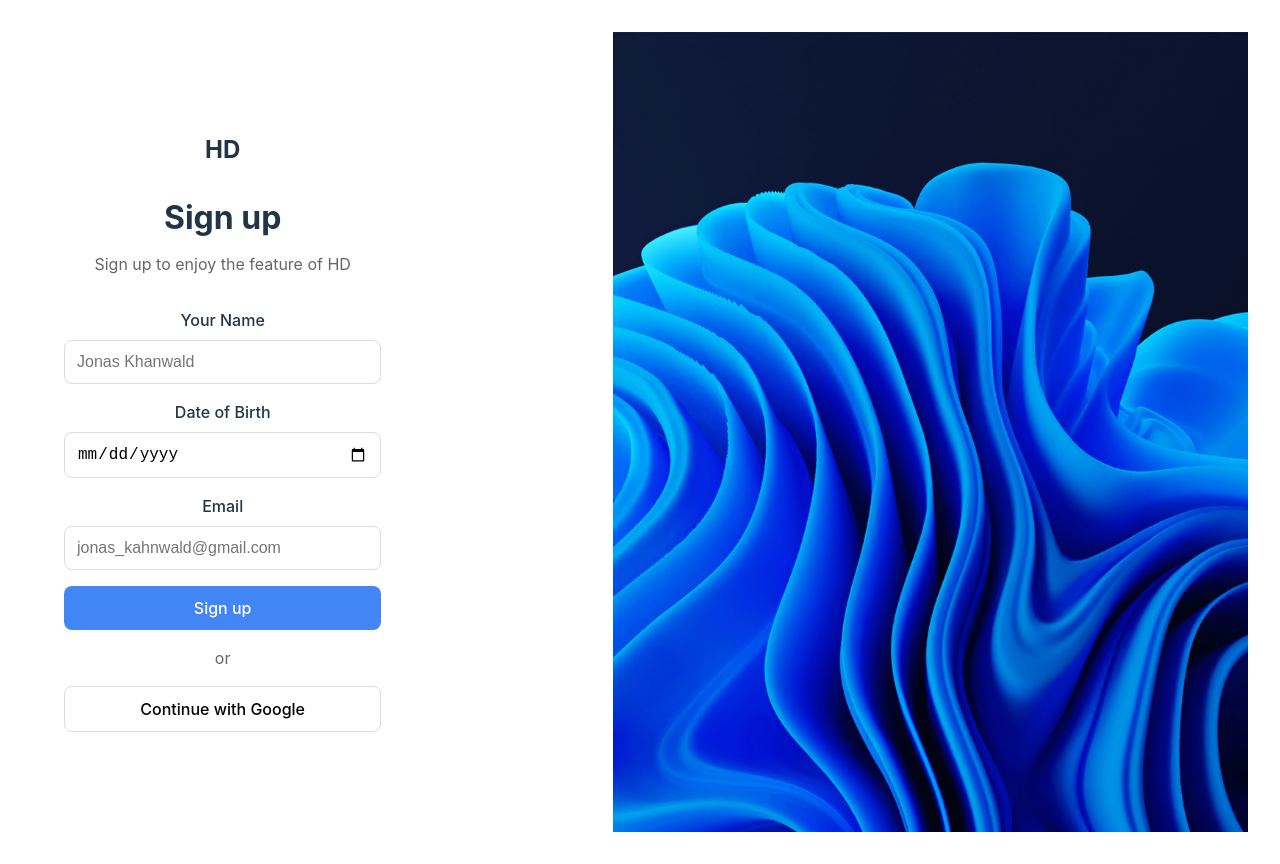
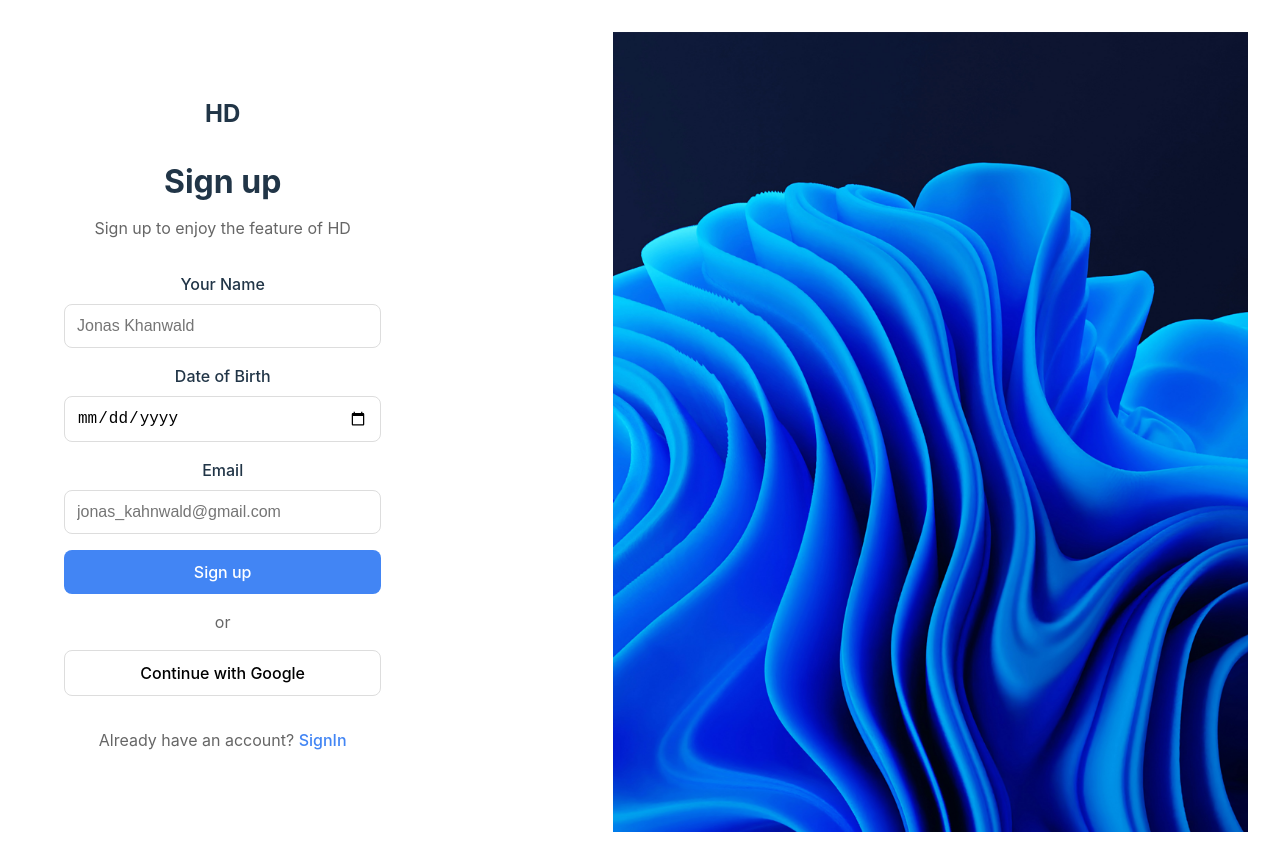
Before and after one commit to Jonny9453/project, a React (Vite) app: page /signup in a window 1280 px wide. Built offline with nearby package versions, Linux system fonts and the light colour scheme.

Commit message:
just small change

```diff
--- a/src/App.jsx
+++ b/src/App.jsx
@@ -21,7 +21,7 @@ function App() {
       }
 
       try {
-        const response = await axios.get('http://localhost:5000/protected', {
+        const response = await axios.get('https://signupbackendproject.onrender.com/protected', {
           headers: {
             'Authorization': 'Bearer ' + token // Use token directly
           }
@@ -40,7 +40,7 @@ function App() {
     };
 
     validateToken();
-  }, []); // Removed token from dependency array
+  }, []);
 
   if (loading) {
     return <div>Loading...</div>; // Render loading indicator
--- a/src/SignIn.jsx
+++ b/src/SignIn.jsx
@@ -2,12 +2,13 @@ import  { useState } from 'react';
 import styled from 'styled-components';
 import { Link } from 'react-router-dom';
 import axios from 'axios';
+import heroImage from './assets/heroimage.jpg';
 
 const SignIn = () => {
 
   const [formData, setFormData] = useState({
     email: '',
-
+    otp:''
   });
   const [step, setStep] = useState(1);
   const [error, setError] = useState('');
@@ -21,11 +22,12 @@ const SignIn = () => {
   const handleSubmit = async (e) => {
     e.preventDefault();
     try {
-      await axios.post('http://localhost:5000/login', {
+      await axios.post('https://signupbackendproject.onrender.com/login', {
 
         email: formData.email,
 
       });
+
       setLoading(true)
       setStep(2);
       setError('');
@@ -36,7 +38,7 @@ const SignIn = () => {
   const handleOTPSubmit = async (e) => {
     e.preventDefault();
     try {
-      const response = await axios.post('http://localhost:5000/login/verify', {
+      const response = await axios.post('https://signupbackendproject.onrender.com/login/verify', {
         username: formData.name,
         email: formData.email,
         dateOfBirth: formData.dateOfBirth,
@@ -114,14 +116,14 @@ const SignIn = () => {
 const Container = styled.div`
   display: flex;
   min-height: 100vh;
-
+  gap:200px;
   @media (max-width: 768px) {
     flex-direction: column;
   }
 `;
 
 const FormCard = styled.div`
-  flex: 1;
+  flex: .5;
   padding: 2rem;
   max-width: 500px;
   margin: auto;
@@ -129,9 +131,9 @@ const FormCard = styled.div`
 
 const ImageContainer = styled.div`
   flex: 1;
-  background: url('/path-to-your-blue-wave-image.jpg') no-repeat center;
+  background: url(${heroImage}) no-repeat center;
   background-size: cover;
-
+  width: 700px;
   @media (max-width: 768px) {
     display: none;
   }
--- a/src/SignUp.jsx
+++ b/src/SignUp.jsx
@@ -1,10 +1,27 @@
 import  { useState } from 'react';
 import axios from 'axios';
+import { Link } from 'react-router-dom';
 import styled from 'styled-components';
 import heroImage from './assets/heroimage.jpg';
 
 
 // Styled components
+
+
+const SignInLink = styled.p`
+  text-align: center;
+  margin-top: 2rem;
+  color: #666;
+
+  a {
+    color: #4285f4;
+    text-decoration: none;
+
+    &:hover {
+      text-decoration: underline;
+    }
+  }
+`;
 const Container = styled.div`
   display: flex;
   min-height: 100vh;
@@ -125,7 +142,7 @@ const SignUp = () => {
   const handleInitialSubmit = async (e) => {
     e.preventDefault();
     try {
-      await axios.post('http://localhost:5000/register', {
+      await axios.post('https://signupbackendproject.onrender.com/register', {
         username: formData.name,
         email: formData.email,
         dateOfBirth: formData.dateOfBirth
@@ -140,7 +157,7 @@ const SignUp = () => {
   const handleOTPSubmit = async (e) => {
     e.preventDefault();
     try {
-      const response = await axios.post('http://localhost:5000/registration/verify', {
+      const response = await axios.post('https://signupbackendproject.onrender.com/registration/verify', {
         username: formData.name,
         email: formData.email,
         dateOfBirth: formData.dateOfBirth,
@@ -223,6 +240,9 @@ const SignUp = () => {
         <GoogleButton>
           Continue with Google
         </GoogleButton>
+        <SignInLink>
+          Already have an account? <Link to="/">SignIn</Link>
+        </SignInLink>
       </FormCard>
       <ImageContainer />
     </Container>
```
